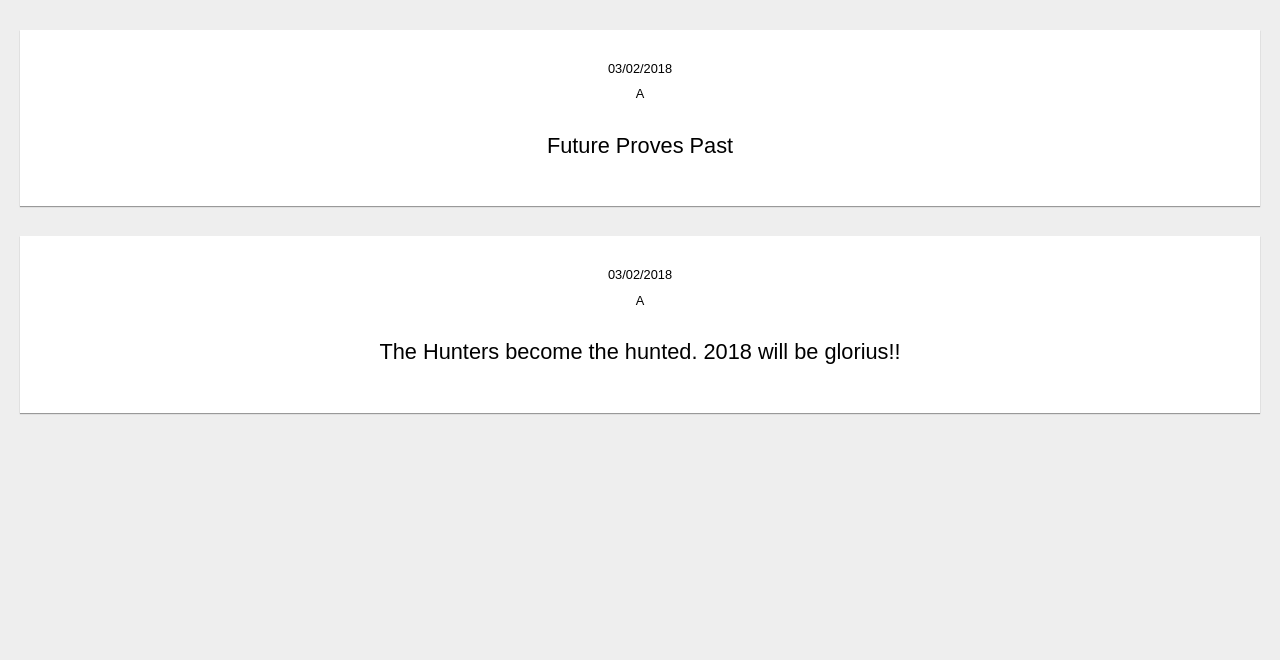
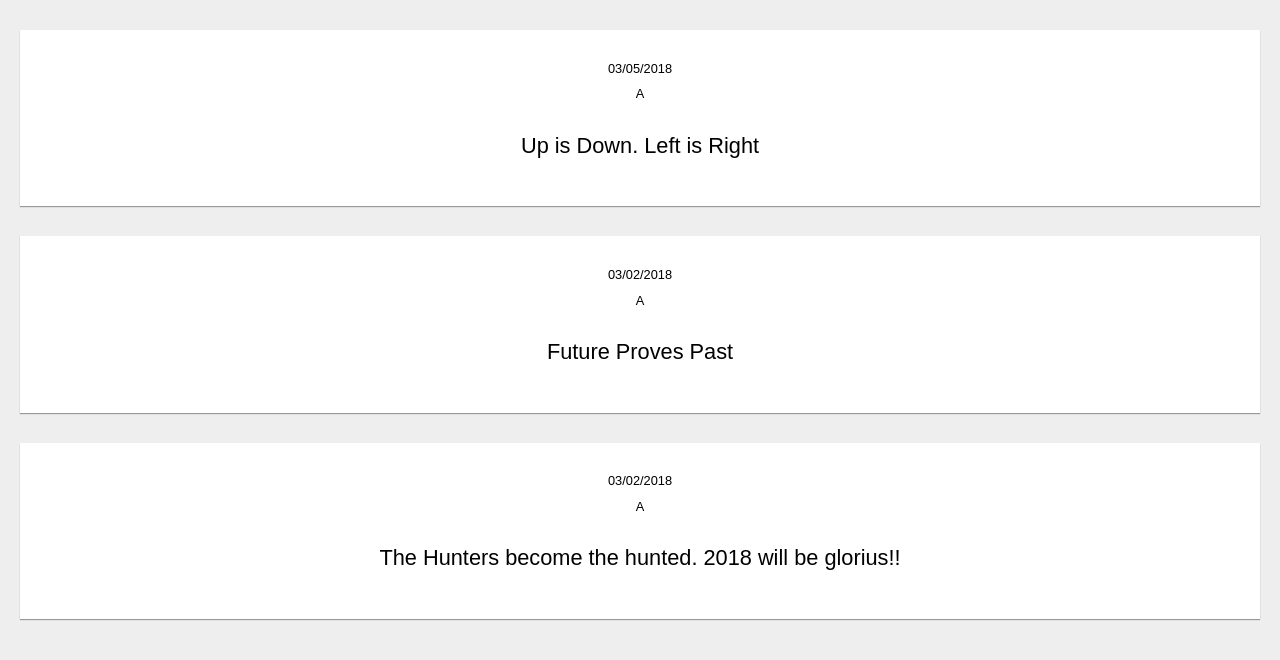
Before and after one commit to akyrallc/akyrallc.github.io, a plain HTML site: page index.html in a window 1280 px wide. Drawn offline with nearby package versions, Linux system fonts and the light colour scheme.

Commit message:
Monday
Monday

```diff
--- a/index.html
+++ b/index.html
@@ -43,6 +43,11 @@
     app.controller('postsCtrl', function ($scope) {
 
       $scope.posts = [{
+          "id": "3",
+          "description": "Up is Down. Left is Right",
+          "currentdate": "03/05/2018"
+        },
+        {
           "id": "2",
           "description": "Future Proves Past",
           "currentdate": "03/02/2018"
```
